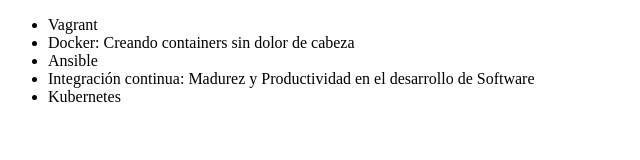
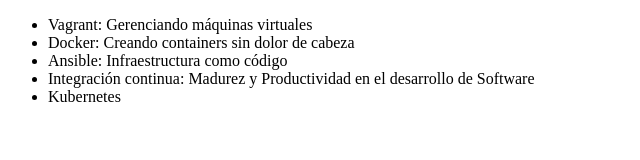
Before and after one commit to NicolasEsquivel/alura-git, a plain HTML site: page Index.html in a window 1280 px wide. Shown: the whole page, without its empty margins (0-640 px from the left). Drawn offline with Linux system fonts and the light colour scheme.

```diff
--- a/Index.html
+++ b/Index.html
@@ -6,9 +6,9 @@
 </head>
 <body>
      <ul>
-         <li>Vagrant </li>
+         <li>Vagrant: Gerenciando máquinas virtuales</li>
          <li>Docker: Creando containers sin dolor de cabeza</li>
-         <li>Ansible </li>
+         <li>Ansible: Infraestructura como código</li>
          <li>Integración continua: Madurez y Productividad en el desarrollo de Software </li>
          <li>Kubernetes</li>
      </ul>
```
